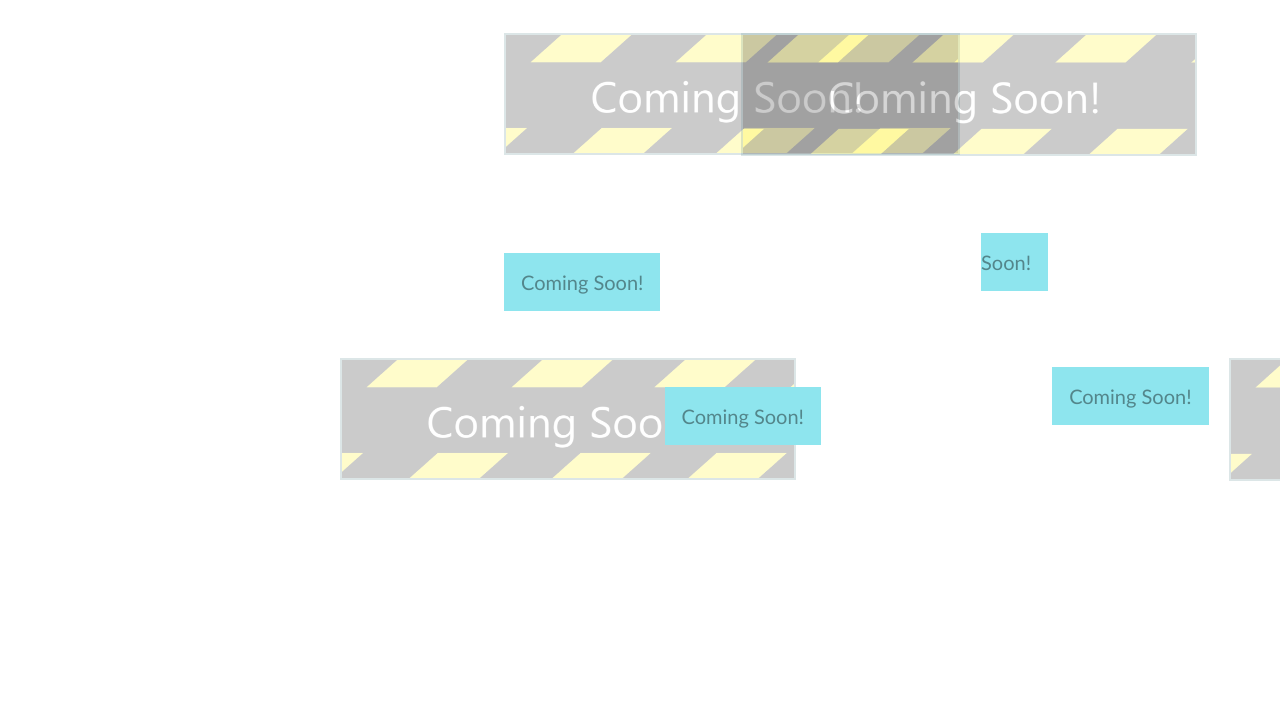
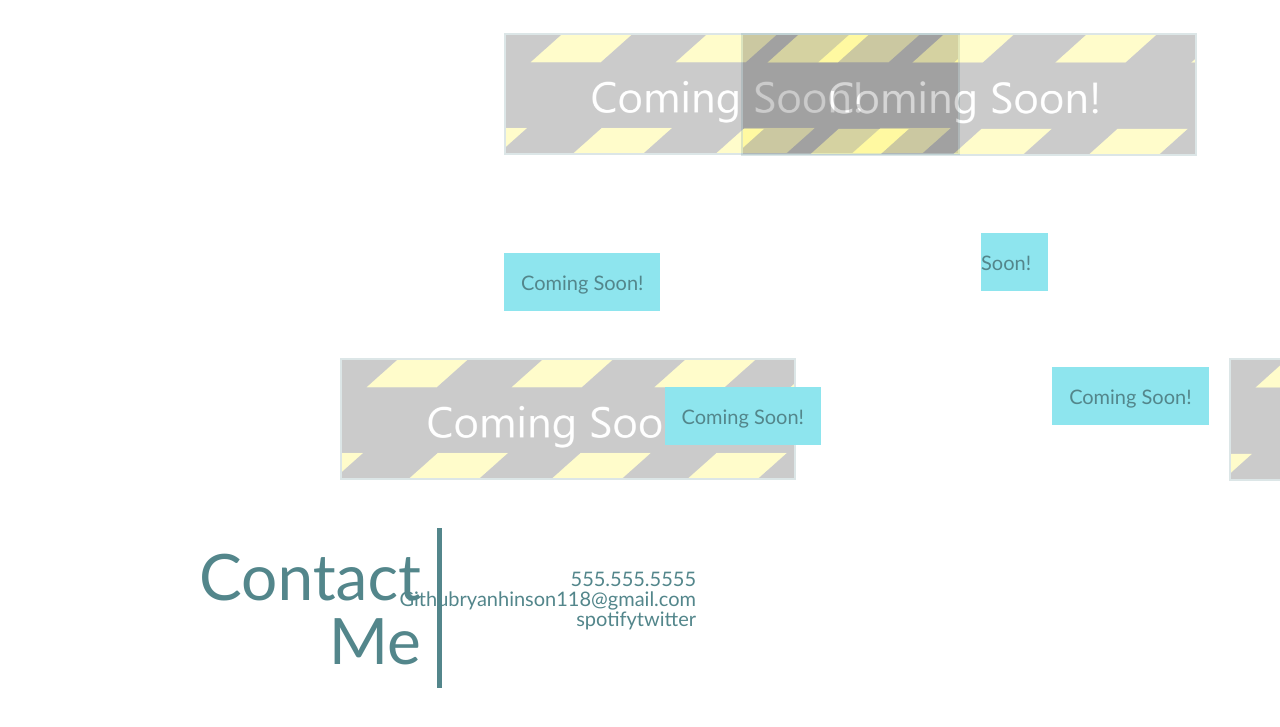
Before and after one commit to RyanH118/Ryans_Portfolio, a plain HTML site: page index.html in a window 1280 px wide. Shown: the part 1923-2650 px from the top of the page. Before the commit the page ends 2574 px from the top, so only its background shows below. Drawn offline with Linux system fonts and the light colour scheme.

Commit message:
Added footer element to html and css.

```diff
--- a/assets/css/style.css
+++ b/assets/css/style.css
@@ -197,3 +197,21 @@ a {
     bottom: 130px;
     left: 717px;
   }
+
+  h5 {
+    font-size: 4rem;
+    border-right: 5px solid var(--CadetBlue4);
+    float: left;
+    color: var(--CadetBlue4);
+    text-align: end;
+    margin: 2rem 2rem 0rem 100px;
+    padding: 1rem;
+    height: 8rem;
+    position: relative;
+    left: 83px;
+    bottom: 72px;
+}
+
+footer a {
+    float: right;
+}
--- a/index.html
+++ b/index.html
@@ -52,5 +52,15 @@
         <a class="c3">Coming Soon!</a>
         <a class="c4">Coming Soon!</a>
     </article>
+
+    <footer>
+        <h5>Contact <br> Me</h5>
+            <a href="#number">555.555.5555</a>
+            <a href="mailto:ryanhinson118@gmail.com">ryanhinson118@gmail.com</a>
+            <a href="https://github.com/RyanH118">Github</a>
+            <a href="twitter">twitter</a>
+            <a href="spotify">spotify</a>
+    </footer>
+
 </body>
 </html>
```
